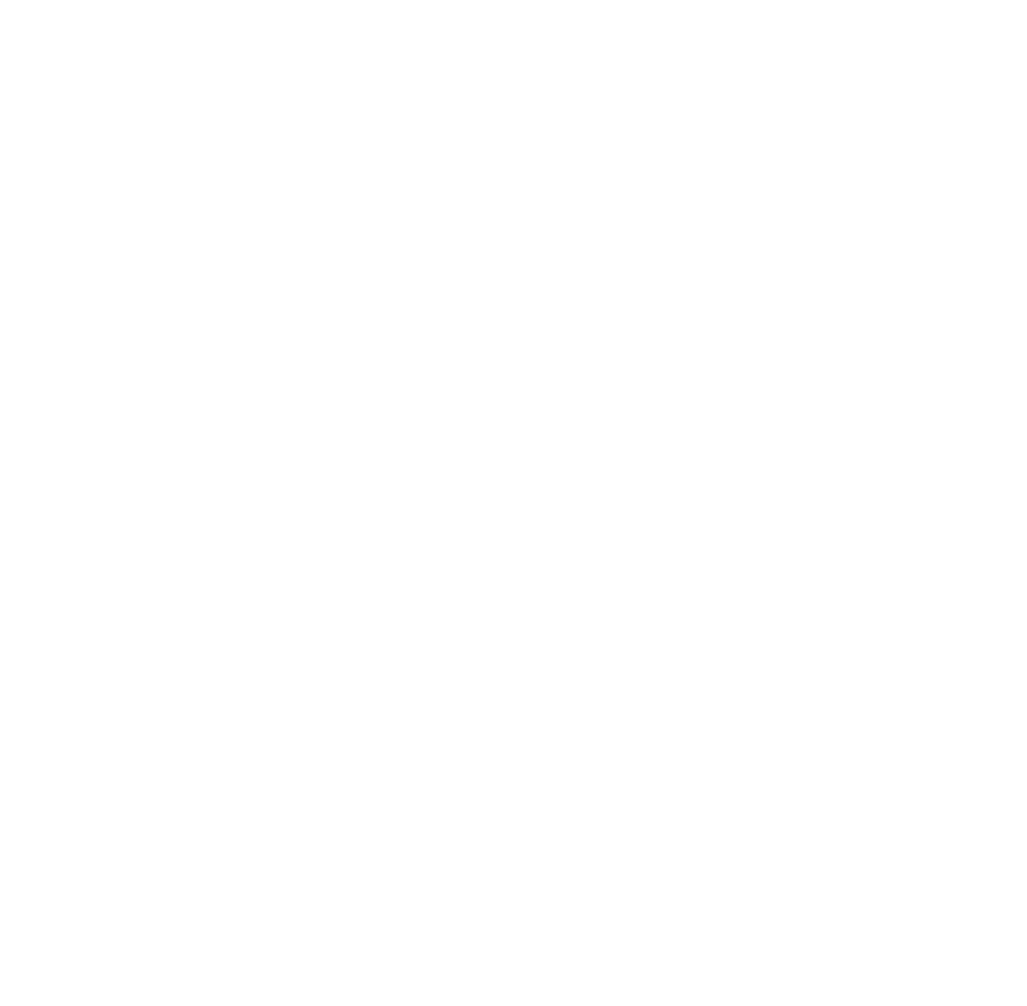
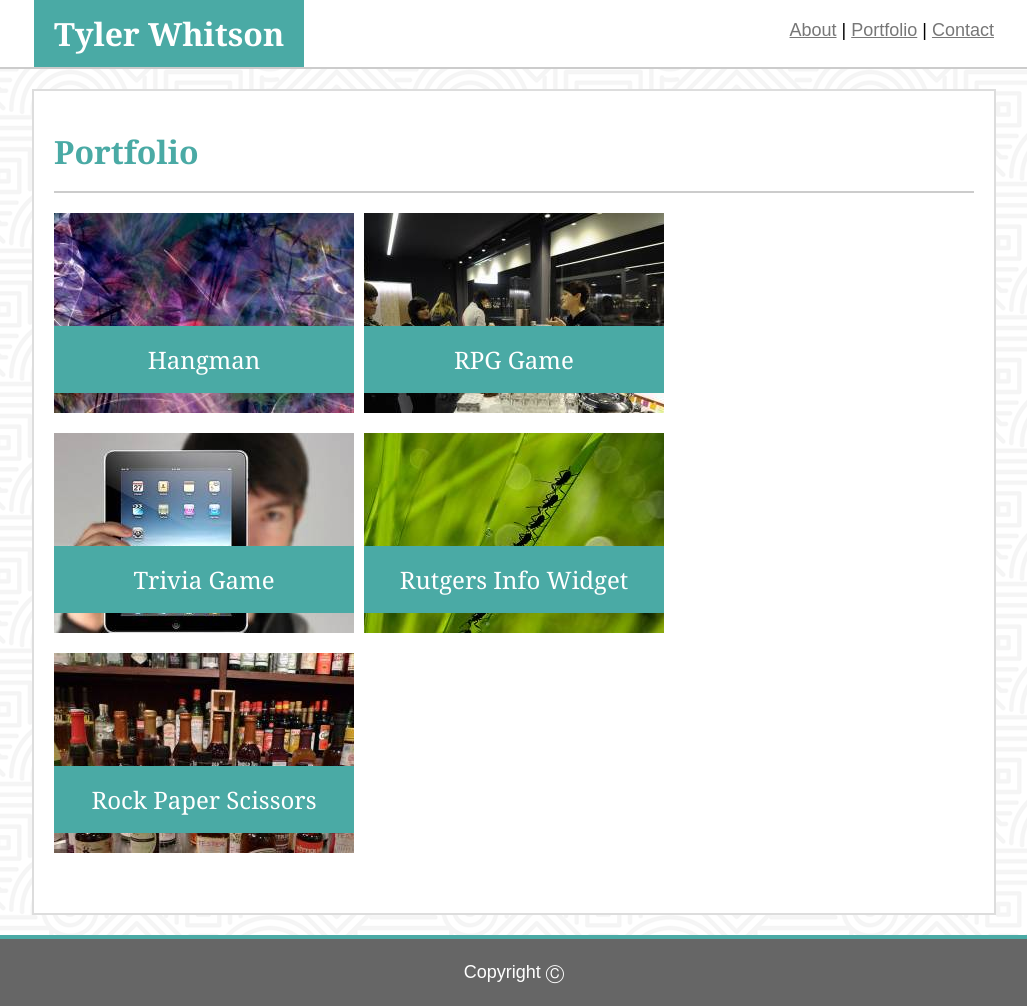
Before and after one commit to tcwcodes/Basic-Portfolio, a plain HTML site: page portfolio.html in a window 1280 px wide. Shown: the whole page, without its empty margins (126-1153 px from the left). Before the commit the page ends 800 px from the top, so only its background shows below. Drawn offline with Linux system fonts and the light colour scheme.

Commit message:
first complete draft

```diff
--- a/assets/css/style.css
+++ b/assets/css/style.css
@@ -1,30 +1,37 @@
 body {
-    background-image: url("hypnotize.png");
+    background-image: url("../images/hypnotize.png");
+    font-family: Arial, Helvetica, sans-serif;
+    font-size: 18px;
+    line-height: 150%;
     margin: 0;
     padding: 0;
-    font-family: Arial, Helvetica, sans-serif;
 }
 
-.header-centered {
-    width: 960px;
-    margin: 0 auto;
-    background-color: #ffffff;
+h1 {
+    color: white;
+    background-color: #4aaaa5;
+    font-family: Georgia, 'Times New Roman', Times, serif;
+    display: block;
+    font-size: 32px;
+    font-weight: bold;
+    padding: 20px;
+    margin: 0;
 }
 
-.name {
-    float: left;
+h2 {
+    color: #4aaaa5;
+    font-family: Georgia, 'Times New Roman', Times, serif;
+    display: block;
+    font-size: 32px;
+    margin-top: 0.83em;
+    margin-bottom: 0.83em;
+    font-weight: bold;
 }
 
-.navbar {
-    float: right;
-}
-
-li {
-    display: inline;
-}
-
-a {
-    color: grey;
+h3 {
+    color: white;
+    font-family: Georgia, 'Times New Roman', Times, serif;
+    font-size: 24px;
 }
 
 header {
@@ -34,6 +41,33 @@ header {
     border-bottom: 2px solid #cccccc;
     clear: both;
     overflow: auto;
+}
+
+.header-centered {
+    width: 960px;
+    margin: 0 auto;
+}
+
+.name {
+    float: left;
+    text-align: center;
+    margin: 0 auto;
+}
+
+.navbar {
+    float: right;
+    text-align: center;
+    margin: 0 auto;
+    padding-top: 17px;
+    padding-bottom: 17px;
+}
+
+li {
+    display: inline;
+}
+
+a {
+    color: #777777;
 }
 
 main {
@@ -46,7 +80,12 @@ main {
 }
 
 #main-bio {
-    margin: 20px;
+    padding: 20px;
+}
+
+.about-me {
+    border-bottom: 2px solid #cccccc;
+    margin-bottom: 20px;
 }
 
 #bio-image {
@@ -64,16 +103,76 @@ footer {
     text-align: center;
 }
 
-h1 {
-    color: white;
-    background-color: #4aaaa5;
-    margin: 0;
-    text-align: center;
-    padding: 20px;
-    font-family: Georgia, 'Times New Roman', Times, serif;
+.box-set {
+    position: relative;
+    height: 680px;
+    clear: both;
+    overflow: auto;
+    width: 100%;
+    margin: auto;
 }
 
-h2 {
-    color: #4aaaa5;
-    font-family: Georgia, 'Times New Roman', Times, serif;
+.box1 {
+    position: absolute;
+    top: 0;
+    left: 0;
+    width: 300px;
+    height: 200px;
+    background-image: url("../images/box1.jpg");
+    background-position: center;
+    background-repeat: no-repeat;
 }
+
+.box2 {
+    position: absolute;
+    top: 0;
+    left: 310px;
+    width: 300px;
+    height: 200px;
+    background-image: url("../images/box2.jpg");
+    background-position: center;
+    background-repeat: no-repeat;
+}
+
+.box3 {
+    position: absolute;
+    top: 220px;
+    left: 0;
+    width: 300px;
+    height: 200px;
+    background-image: url("../images/box3.jpg");
+    background-position: center;
+    background-repeat: no-repeat;
+}
+
+.box4 {
+    position: absolute;
+    top: 220px;
+    left: 310px;
+    width: 300px;
+    height: 200px;
+    background-image: url("../images/box4.jpg");
+    background-position: center;
+    background-repeat: no-repeat;
+}
+
+.box5 {
+    position: absolute;
+    top: 440px;
+    left: 0;
+    width: 300px;
+    height: 200px;
+    background-image: url("../images/box5.jpg");
+    background-position: center;
+    background-repeat: no-repeat;
+}
+
+.box-header {
+    background-color: #4aaaa5;
+    position: absolute;
+    bottom: 20px;
+    width: 300px;
+    text-align: center;
+    padding-top: 20px;
+    padding-bottom: 20px;
+}
--- a/portfolio.html
+++ b/portfolio.html
@@ -0,0 +1,56 @@
+<!DOCTYPE html>
+<html>
+    <head>
+        <title>Tyler Whitson: Portfolio</title>
+        <link rel="stylesheet" type="text/css" href="assets/css/reset.css">
+        <link rel="stylesheet" type="text/css" href="assets/css/style.css">
+    </head>
+    <body>
+        <header>
+            <div class="header-centered">
+                <div class="name">
+                    <h1>Tyler Whitson</h1>
+                </div>
+                <div class="navbar">
+                    <ul>
+                        <li><a href="index.html">About</a> | </li>
+                        <li><a href="portfolio.html">Portfolio</a> | </li>
+                        <li><a href="contact.html">Contact</a></li>
+                    </ul>
+                </div>
+            </div>
+        </header>
+        <main>
+            <section id="main-bio">
+                <div class="about-me">
+                    <h2>Portfolio</h2>
+                </div>
+                <div class="box-set">
+                    <div class="box1">
+                        <div class="box-header"><h3>Hangman</h3>
+                        </div>
+                    </div>
+                    <div class="box2">
+                        <div class="box-header"><h3>RPG Game</h3>
+                        </div>
+                    </div>
+                    <div class="box3">
+                        <div class="box-header"><h3>Trivia Game</h3>
+                        </div>
+                    </div>
+                    <div class="box4">
+                        <div class="box-header"><h3>Rutgers Info Widget</h3>
+                        </div>
+                    </div>
+                    <div class="box5">
+                        <div class="box-header"><h3>Rock Paper Scissors</h3>
+                        </div>
+                    </div>
+                </div>
+            </section>
+        </main>
+        <footer>
+            <p>Copyright &#9400;</p>
+        </footer>
+    </body>
+</html>
```
Also changed, not shown: contact.html (+45 -0 lines), index.html (+12 -8 lines), assets/css/hypnotize.png (deleted), assets/images/box1.jpg (added), assets/images/box2.jpg (added), assets/images/box3.jpg (added), assets/images/box4.jpg (added), assets/images/box5.jpg (added), 3 other files.
